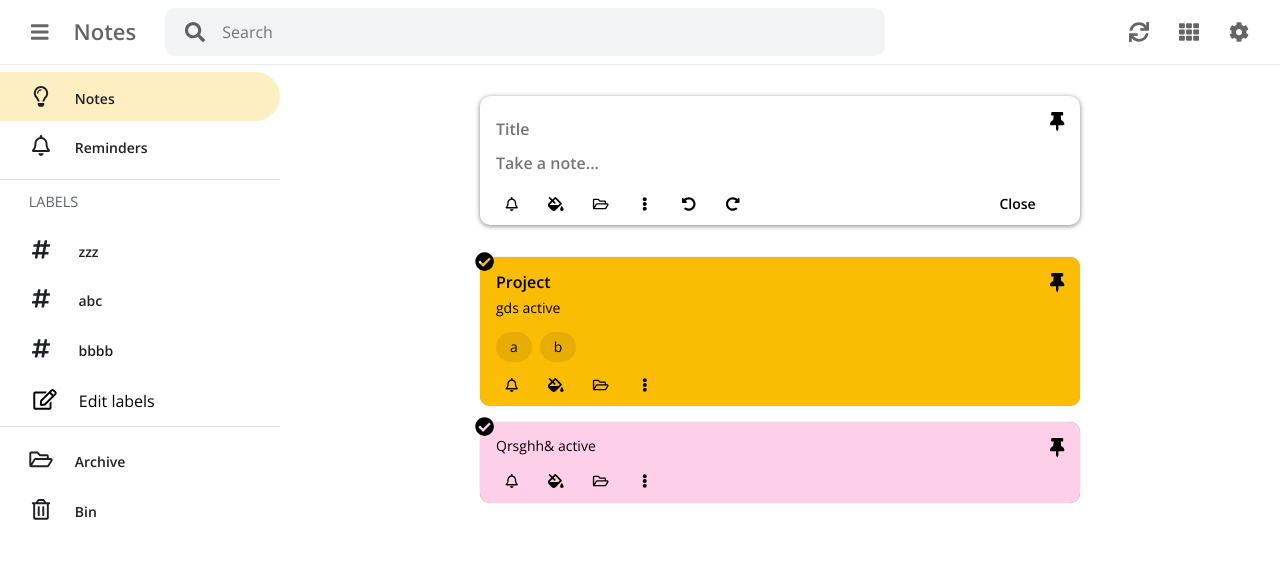
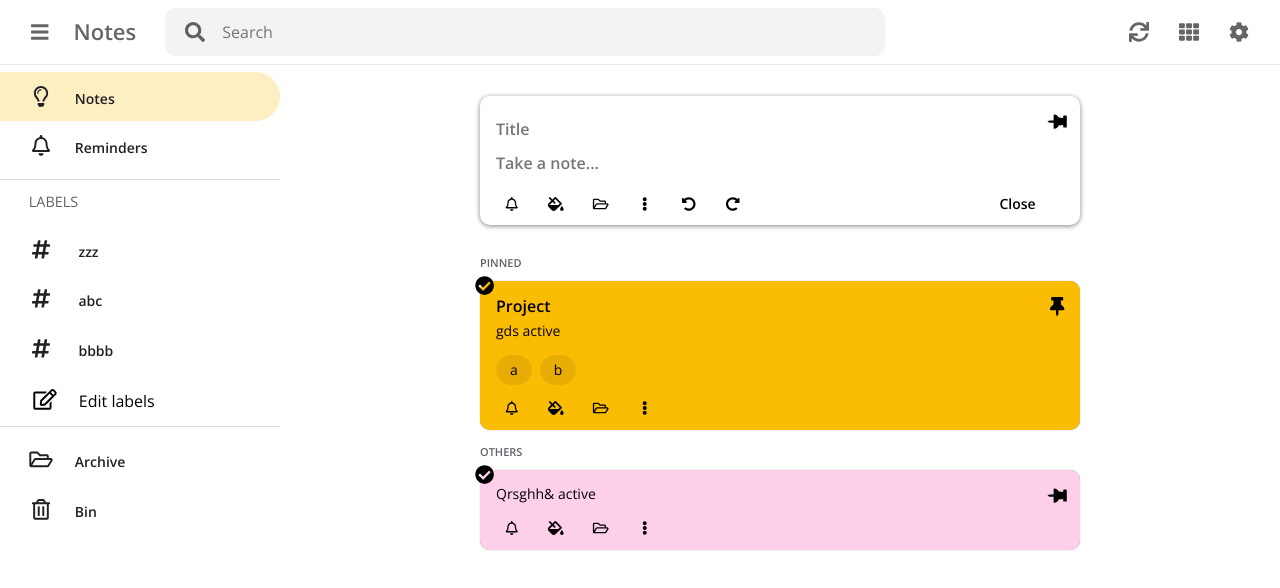
Before and after one commit to Awfj/notes, a React (Create React App) app: page / in a window 1280 px wide. Shown: the top 588 px of the page. Built offline with nearby package versions, Linux system fonts and the light colour scheme.

Commit message:
add pinNote action

```diff
--- a/src/components/NewNote/NewNote.js
+++ b/src/components/NewNote/NewNote.js
@@ -5,7 +5,7 @@ import Toolbox from "../Toolbox/Toolbox";
 import {
   addNote,
   archiveNote,
-  deleteNote
+  deleteNote,
 } from "../../redux/actions/actionCreators";
 
 const NewNote = ({ addNote, archiveNote, deleteNote }) => {
@@ -13,6 +13,7 @@ const NewNote = ({ addNote, archiveNote, deleteNote }) => {
   const [activeColor, setActiveColor] = useState("white");
   const [titleValue, setTitleValue] = useState("");
   const [bodyValue, setBodyValue] = useState("");
+  const [isPinned, setIsPinned] = useState(false);
   const [isFormActive, setIsFormActive] = useState(true);
   const noteFormRef = createRef();
 
@@ -23,14 +24,16 @@ const NewNote = ({ addNote, archiveNote, deleteNote }) => {
     if (!titleValue.trim() && !bodyValue.trim()) {
       setTitleValue("");
       setBodyValue("");
+      setIsPinned(false);
       setIsFormActive(false);
       return;
     }
 
-    addNote(titleValue, bodyValue, activeColor, []);
+    addNote(titleValue, bodyValue, activeColor, [], isPinned);
     setActiveColor("white");
     setTitleValue("");
     setBodyValue("");
+    setIsPinned(false);
     setIsFormActive(false);
   };
 
@@ -67,8 +70,10 @@ const NewNote = ({ addNote, archiveNote, deleteNote }) => {
       <Toolbox
         activeColor={activeColor}
         dropdownOptions={dropdownOptions}
+        isPinned={isPinned}
         onArchiveNote={archiveNote}
         onChangeNoteColor={setActiveColor}
+        onPinNote={() => setIsPinned(!isPinned)}
         parent="NewNote"
       >
         {isFormActive ? (
--- a/src/components/Note/Note.js
+++ b/src/components/Note/Note.js
@@ -5,14 +5,15 @@ import styles from "./Note.module.scss";
 import Toolbox from "../Toolbox/Toolbox";
 
 const Note = ({
-  currentNote,
+  note,
   onAddNote,
   onArchiveNote,
   onChangeNoteColor,
-  onDeleteNote
+  onDeleteNote,
+  onPinNote
 }) => {
   const noteRef = createRef();
-  const { title, content, color, labels } = currentNote;
+  const { title, content, color, labels, isPinned } = note;
 
   function handleMouseHover(e) {
     // const toolbox = e.currentTarget.children[0].children;
@@ -41,8 +42,10 @@ const Note = ({
           ["Add label"],
           ["Make a copy", onAddNote]
         ]}
+        isPinned={isPinned}
         onArchiveNote={onArchiveNote}
         onChangeNoteColor={onChangeNoteColor}
+        onPinNote={onPinNote}
         parent="Note"
       >
         {title && <h3>{title}</h3>}
@@ -60,18 +63,19 @@ const Note = ({
 };
 
 Note.propTypes = {
-  currentNote: PropTypes.shape({
+  note: PropTypes.shape({
     id: PropTypes.number.isRequired,
     title: PropTypes.string.isRequired,
     content: PropTypes.string.isRequired,
     color: PropTypes.string.isRequired,
     labels: PropTypes.arrayOf(PropTypes.string.isRequired).isRequired,
-    pinned: PropTypes.bool.isRequired
+    isPinned: PropTypes.bool.isRequired
   }).isRequired,
   onAddNote: PropTypes.func.isRequired,
   onArchiveNote: PropTypes.func.isRequired,
   onChangeNoteColor: PropTypes.func.isRequired,
-  onDeleteNote: PropTypes.func.isRequired
+  onDeleteNote: PropTypes.func.isRequired,
+  onPinNote: PropTypes.func.isRequired
 };
 
 export default Note;
--- a/src/components/NoteList/NoteList.js
+++ b/src/components/NoteList/NoteList.js
@@ -9,7 +9,8 @@ import {
   addNote,
   archiveNote,
   changeNoteColor,
-  deleteNote
+  deleteNote,
+  pinNote
 } from "../../redux/actions/actionCreators";
 
 const NoteList = ({
@@ -18,53 +19,106 @@ const NoteList = ({
   addNote,
   archiveNote,
   changeNoteColor,
-  deleteNote
+  deleteNote,
+  pinNote,
+  filter
 }) => {
-  let classNoteList = styles.NoteList;
+  let styledNoteList = styles.NoteList;
   if (notesLayout === "list") {
-    classNoteList += ` ${styles.list}`;
+    styledNoteList += ` ${styles.list}`;
   }
+  console.log(notes)
   return (
-    <div className={classNoteList}>
-      {/* <div className={styles.pinned}>
-        <h2>Pinned</h2>
-      </div>
-      <div>
-        <h2>Others</h2>
-      </div> */}
+    <div className={styledNoteList}>
+      {filter === "active" ? (
+        <>
+          <div className={styles.pinned}>
+            <h2>Pinned</h2>
+            {notes.pinned.map((note, index) => {
+              const { id, title, content, color, labels } = note;
+              return (
+                <Note
+                  key={index}
+                  note={note}
+                  onAddNote={() => addNote(title, content, color, labels)}
+                  onArchiveNote={() => archiveNote(id)}
+                  onChangeNoteColor={newColor => changeNoteColor(id, newColor)}
+                  onDeleteNote={() => deleteNote(id)}
+                  onPinNote={() => pinNote(id)}
+                />
+              );
+            })}
+          </div>
+          <div className={styles.others}>
+            <h2>Others</h2>
+            {notes.others.map((note, index) => {
+              const { id, title, content, color, labels } = note;
+              return (
+                <Note
+                  key={index}
+                  note={note}
+                  onAddNote={() => addNote(title, content, color, labels)}
+                  onArchiveNote={() => archiveNote(id)}
+                  onChangeNoteColor={newColor => changeNoteColor(id, newColor)}
+                  onDeleteNote={() => deleteNote(id)}
+                  onPinNote={() => pinNote(id)}
+                />
+              );
+            })}
+          </div>
+        </>
+      ) : (
+        <>
+          {notes.map((note, index) => {
+            const { id, title, content, color, labels } = note;
+            return (
+              <Note
+                key={index}
+                note={note}
+                onAddNote={() => addNote(title, content, color, labels)}
+                onArchiveNote={() => archiveNote(id)}
+                onChangeNoteColor={newColor => changeNoteColor(id, newColor)}
+                onDeleteNote={() => deleteNote(id)}
+                onPinNote={() => pinNote(id)}
+              />
+            );
+          })}
+        </>
+      )}
 
-      {notes.length > 0 ? (
+      {/* {notes.length > 0 ? (
         notes.map((note, index) => {
           const { id, title, content, color, labels } = note;
           return (
             <Note
               key={index}
-              currentNote={note}
+              note={note}
               onAddNote={() => addNote(title, content, color, labels)}
               onArchiveNote={() => archiveNote(id)}
               onChangeNoteColor={newColor => changeNoteColor(id, newColor)}
               onDeleteNote={() => deleteNote(id)}
-            ></Note>
+              onPinNote={() => pinNote(id)}
+            />
           );
         })
       ) : (
         <p>There are no notes</p>
-      )}
+      )} */}
     </div>
   );
 };
 
 NoteList.propTypes = {
-  notes: PropTypes.arrayOf(
-    PropTypes.shape({
-      id: PropTypes.number.isRequired,
-      title: PropTypes.string.isRequired,
-      content: PropTypes.string.isRequired,
-      color: PropTypes.string.isRequired,
-      labels: PropTypes.arrayOf(PropTypes.string.isRequired).isRequired,
-      pinned: PropTypes.bool.isRequired
-    }).isRequired
-  ).isRequired,
+  // notes: PropTypes.arrayOf(
+  //   PropTypes.shape({
+  //     id: PropTypes.number.isRequired,
+  //     title: PropTypes.string.isRequired,
+  //     content: PropTypes.string.isRequired,
+  //     color: PropTypes.string.isRequired,
+  //     labels: PropTypes.arrayOf(PropTypes.string.isRequired).isRequired,
+  //     isPinned: PropTypes.bool.isRequired
+  //   }).isRequired
+  // ).isRequired,
   notesLayout: PropTypes.string.isRequired,
   addNote: PropTypes.func.isRequired,
   archiveNote: PropTypes.func.isRequired,
@@ -73,12 +127,14 @@ NoteList.propTypes = {
 };
 
 const mapStateToProps = (state, props) => ({
-  notes: getNotesByVisibilityFilter(state, props)
+  notes: getNotesByVisibilityFilter(state, props),
+  filter: state.visibilityFilter
 });
 
 export default connect(mapStateToProps, {
   addNote,
   archiveNote,
   changeNoteColor,
-  deleteNote
+  deleteNote,
+  pinNote
 })(NoteList);
--- a/src/components/NoteList/NoteList.module.scss
+++ b/src/components/NoteList/NoteList.module.scss
@@ -4,10 +4,17 @@
   flex-wrap: wrap;
   grid-gap: 1em;
   margin: 0 auto;
+  // .pinned,
+  // .others {
+  //   .note {
+  //     margin-bottom: 1em;
+  //   }
+  // }
   h2 {
     color: #5f6368;
     font-size: 0.6875rem;
     text-transform: uppercase;
+    margin-bottom: 1em;
   }
 }
 
--- a/src/components/Toolbox/Toolbox.js
+++ b/src/components/Toolbox/Toolbox.js
@@ -19,8 +19,10 @@ const Toolbox = ({
   activeColor,
   children,
   dropdownOptions,
+  isPinned,
   onArchiveNote,
   onChangeNoteColor,
+  onPinNote,
   parent
 }) => {
   const isNewNoteParent = parent === "NewNote";
@@ -39,8 +41,12 @@ const Toolbox = ({
         </button>
       )}
       <div>{children}</div>
-      <button type="button" className={styles.pin}>
-        <FontAwesomeIcon icon={faThumbtack} />
+      <button type="button" className={styles.pin} onClick={onPinNote}>
+        {isPinned ? (
+          <FontAwesomeIcon icon={faThumbtack} />
+        ) : (
+          <FontAwesomeIcon icon={faThumbtack} rotation={90} />
+        )}
       </button>
       <footer>
         <div className={styles.tools}>
@@ -81,8 +87,10 @@ Toolbox.propTypes = {
   activeColor: PropTypes.string.isRequired,
   children: PropTypes.node.isRequired,
   dropdownOptions: PropTypes.array.isRequired,
+  isPinned: PropTypes.bool.isRequired,
   onArchiveNote: PropTypes.func.isRequired,
   onChangeNoteColor: PropTypes.func.isRequired,
+  onPinNote: PropTypes.func.isRequired,
   parent: PropTypes.string.isRequired
 };
 
--- a/src/redux/actions/actionTypes.js
+++ b/src/redux/actions/actionTypes.js
@@ -3,6 +3,7 @@ export const ADD_NOTE = "ADD_NOTE";
 export const LABEL_NOTE = "ADD_NOTE_LABEL";
 export const ARCHIVE_NOTE = "ARCHIVE_NOTE";
 export const CHANGE_NOTE_COLOR = "CHANGE_NOTE_COLOR";
+export const PIN_NOTE = "PIN_NOTE";
 export const DELETE_NOTE = "DELETE_NOTE";
 
 export const SEARCH_NOTES = "SEARCH_NOTES";
--- a/src/redux/reducers/notes.js
+++ b/src/redux/reducers/notes.js
@@ -4,6 +4,7 @@ import {
   LABEL_NOTE,
   ARCHIVE_NOTE,
   CHANGE_NOTE_COLOR,
+  PIN_NOTE,
   DELETE_NOTE
 } from "../actions/actionTypes";
 
@@ -13,8 +14,8 @@ const initialState = {
     title: "Project",
     content: "gds active",
     color: "orange",
-    labels: ['a', 'b'],
-    pinned: false,
+    labels: ["a", "b"],
+    isPinned: true,
     status: "active"
   },
   2: {
@@ -23,7 +24,7 @@ const initialState = {
     content: "hrer archived",
     color: "yellow",
     labels: [],
-    pinned: false,
+    isPinned: false,
     status: "archived"
   },
   3: {
@@ -32,7 +33,7 @@ const initialState = {
     content: "erw deleted",
     color: "green",
     labels: [],
-    pinned: false,
+    isPinned: false,
     status: "deleted"
   },
   4: {
@@ -41,7 +42,7 @@ const initialState = {
     content: "Qrsghh& active",
     color: "pink",
     labels: [],
-    pinned: false,
+    isPinned: false,
     status: "active"
   }
 };
@@ -58,7 +59,7 @@ const allNotes = (state = [1, 2, 3, 4], action) => {
 const notesById = (state = initialState, action) => {
   switch (action.type) {
     case ADD_NOTE: {
-      const { id, title, content, color, labels } = action;
+      const { id, title, content, color, labels, isPinned } = action;
       return {
         ...state,
         [id]: {
@@ -67,7 +68,7 @@ const notesById = (state = initialState, action) => {
           content,
           color,
           labels,
-          pinned: false,
+          isPinned,
           status: "active"
         }
       };
@@ -78,6 +79,7 @@ const notesById = (state = initialState, action) => {
         ...state,
         [id]: {
           ...state[id],
+          isPinned: false,
           status: "archived"
         }
       };
@@ -88,6 +90,7 @@ const notesById = (state = initialState, action) => {
         ...state,
         [id]: {
           ...state[id],
+          isPinned: false,
           status: "deleted"
         }
       };
@@ -113,6 +116,17 @@ const notesById = (state = initialState, action) => {
         }
       };
     }
+    case PIN_NOTE: {
+      const { id } = action;
+      const note = state[id];
+      return {
+        ...state,
+        [id]: {
+          ...note,
+          isPinned: !note.isPinned
+        }
+      };
+    }
     default:
       return state;
   }
--- a/src/redux/selectors/notes.js
+++ b/src/redux/selectors/notes.js
@@ -48,7 +48,19 @@ export const getNotesByVisibilityFilter = createSelector(
 
     switch (visibilityFilter) {
       case active:
-        return notes.filter(note => note.status === active);
+        // return notes.filter(note => note.status === active);
+        const pinned = [];
+        const others = [];
+        notes.forEach(note => {
+          if (note.status === active) {
+            if (note.isPinned) {
+              pinned.push(note);
+            } else {
+              others.push(note);
+            }
+          }
+        });
+        return { pinned, others };
       case archived:
         return notes.filter(note => note.status === archived);
       case deleted:
```
Also changed, not shown: src/redux/actions/actionCreators.js (+5 -2 lines).
